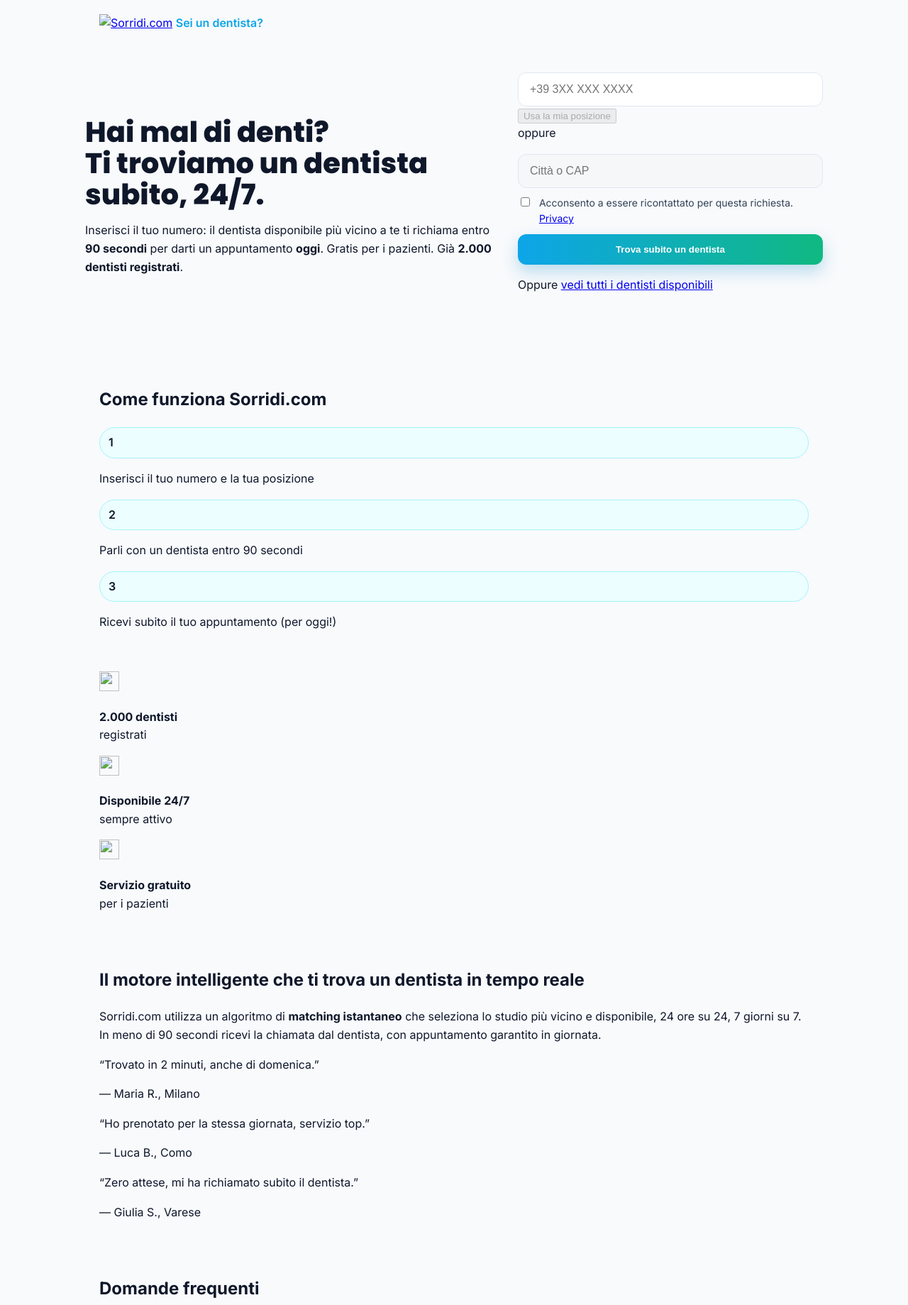
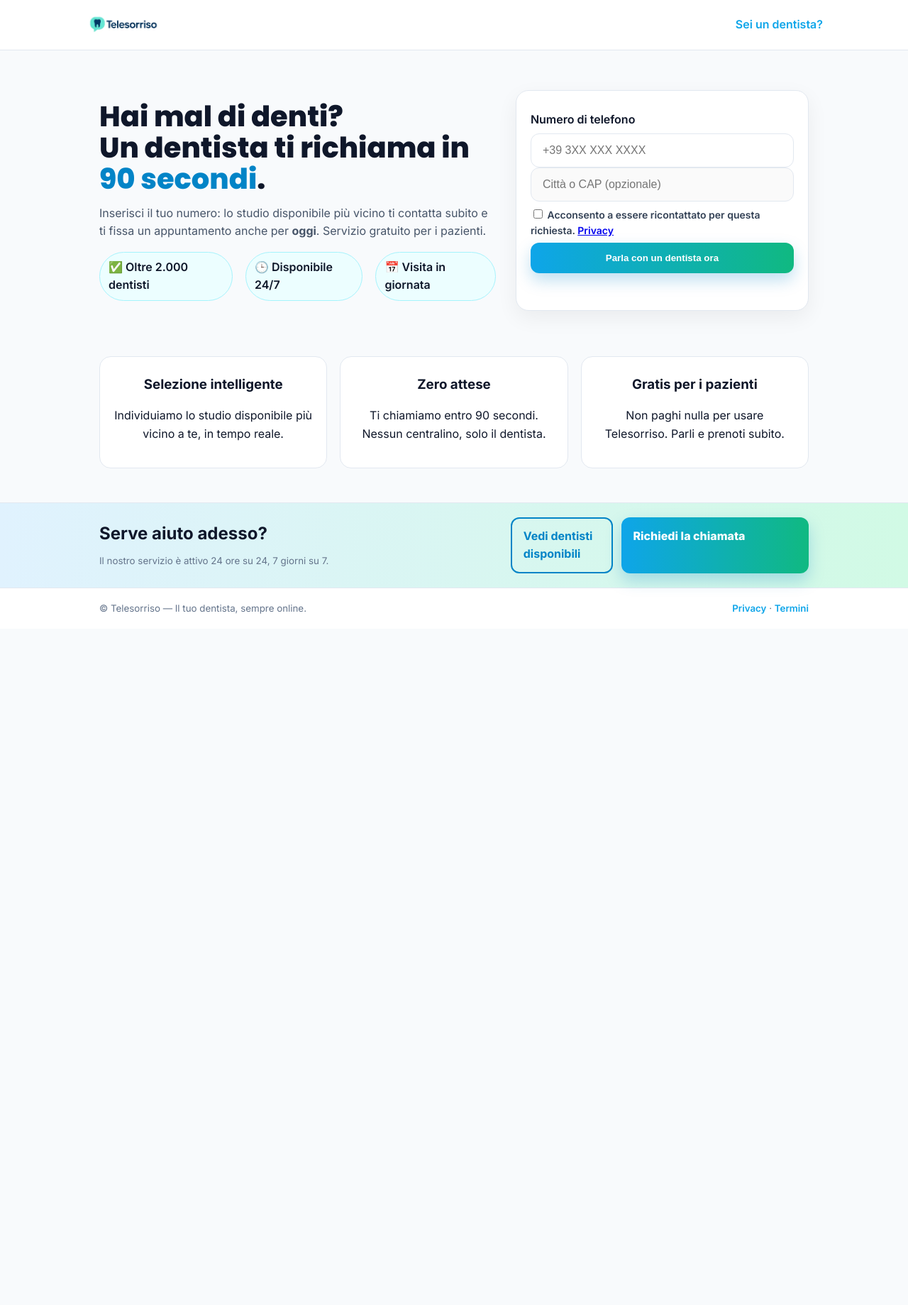
Before and after one commit to telesorriso/sorridi.com, a website: page index.html in a window 1280 px wide. Shown: the top 1839 px of the page at 71% size. After the commit the page ends 886 px from the top, so only its background shows below. Drawn offline with Linux system fonts and the light colour scheme.

Commit message:
Update index.html

```diff
--- a/index.html
+++ b/index.html
@@ -3,213 +3,130 @@
 <head>
   <meta charset="utf-8">
   <meta name="viewport" content="width=device-width, initial-scale=1">
-  <title>Sorridi.com – Trova subito un dentista</title>
-  <meta name="description" content="Hai mal di denti? Ti troviamo un dentista subito, 24/7. Inserisci il tuo numero: un dentista disponibile ti richiama entro 90 secondi per un appuntamento oggi. Gratis per i pazienti.">
-  <meta name="theme-color" content="#1D4ED8">
+  <title>Telesorriso – Un dentista ti richiama in 90 secondi</title>
   <link rel="preconnect" href="https://fonts.googleapis.com">
   <link rel="preconnect" href="https://fonts.gstatic.com" crossorigin>
   <link href="https://fonts.googleapis.com/css2?family=Inter:wght@400;600;700;800&family=Poppins:wght@700;800&display=swap" rel="stylesheet">
-  <link rel="stylesheet" href="/styles.css">
-  <link rel="icon" href="/assets/favicon.svg" type="image/svg+xml">
+  <link rel="stylesheet" href="styles.css">
 </head>
-<body class="theme-blue">
-<header class="nav">
-  <div class="container nav-inner">
-    <a class="brand" href="/"><img src="/assets/logo-sorridi.svg" alt="Sorridi.com" width="140" height="36"></a>
-    <a class="btn-link" href="/dentisti.html">Sei un dentista?</a>
+<body>
+  <header class="header">
+    <div class="container inner">
+      <img src="assets/logo.png" alt="Telesorriso" class="logo">
+      <a class="btn-link" href="#">Sei un dentista?</a>
     </div>
   </header>
 
-<main>
-  <!-- HERO -->
-  <section class="hero container">
-    <div class="hero-copy">
-      <h1>Hai mal di denti? <br>Ti troviamo un dentista subito, 24/7.</h1>
-      <p>Inserisci il tuo numero: il dentista disponibile più vicino a te ti richiama entro <strong>90 secondi</strong> per darti un appuntamento <strong>oggi</strong>. Gratis per i pazienti. Già <strong>2.000 dentisti registrati</strong>.</p>
-    </div>
-
-    <!-- Intercettiamo questo form via JS: niente invio pagina -->
-    <form id="instant-match" name="richiesta-callback" method="POST" class="hero-form" action="/collegamento.html" novalidate>
-      <div class="input-col">
-        <label for="phone" class="sr-only">Numero di telefono</label>
-        <input id="phone" name="phone" type="tel" inputmode="tel" autocomplete="tel" placeholder="+39 3XX XXX XXXX" required>
-      </div>
-
-      <!-- i controlli geo restano visuali; non li usiamo ora -->
-      <div class="geo-group">
-        <button type="button" id="use-location" class="btn-alt full" disabled aria-disabled="true" title="Funzione in arrivo">Usa la mia posizione</button>
-        <div class="or">oppure</div>
-        <p id="geo-status" class="geo-status" aria-live="polite"></p>
-        <div class="city-wrap">
-          <label for="city" class="sr-only">Città o CAP</label>
-          <input id="city" name="city" type="text" placeholder="Città o CAP" disabled>
+  <main class="container">
+    <section class="hero">
+      <div>
+        <h1>Hai mal di denti?<br>Un dentista ti richiama in <span style="color:#0284c7">90 secondi</span>.</h1>
+        <p class="lead">Inserisci il tuo numero: lo studio disponibile più vicino ti contatta subito e ti fissa un appuntamento anche per <strong>oggi</strong>. Servizio gratuito per i pazienti.</p>
+        <div class="badges">
+          <div class="badge">✅ Oltre 2.000 dentisti</div>
+          <div class="badge">🕒 Disponibile 24/7</div>
+          <div class="badge">📅 Visita in giornata</div>
         </div>
       </div>
 
+      <form id="callForm" class="card form" novalidate>
+        <label for="phone">Numero di telefono</label>
+        <input id="phone" type="tel" inputmode="tel" autocomplete="tel" placeholder="+39 3XX XXX XXXX" required>
+
+        <label class="sr-only" for="city">Città o CAP</label>
+        <input id="city" type="text" placeholder="Città o CAP (opzionale)" disabled>
+
         <label class="consent">
-        <input id="consent" name="consent" type="checkbox" required>
-        <span>Acconsento a essere ricontattato per questa richiesta. <a href="/privacy.html" target="_blank" rel="noopener">Privacy</a></span>
+          <input id="consent" type="checkbox" required>
+          <span>Acconsento a essere ricontattato per questa richiesta. <a href="#" target="_blank" rel="noopener">Privacy</a></span>
         </label>
 
-      <button type="submit" class="btn-primary">Trova subito un dentista</button>
-
-      <p class="alt-link">Oppure <a href="/listing">vedi tutti i dentisti disponibili</a></p>
-
-      <p id="status" class="status" aria-live="polite"></p>
+        <button class="btn-primary" type="submit">Parla con un dentista ora</button>
+        <div id="status" class="status" aria-live="polite"></div>
       </form>
     </section>
 
-  <!-- COME FUNZIONA -->
-  <section class="how container">
-    <h2>Come funziona Sorridi.com</h2>
-    <div class="steps">
-      <div class="step"><span class="badge">1</span><p>Inserisci il tuo numero e la tua posizione</p></div>
-      <div class="step"><span class="badge">2</span><p>Parli con un dentista entro 90 secondi</p></div>
-      <div class="step"><span class="badge">3</span><p>Ricevi subito il tuo appuntamento (per oggi!)</p></div>
+    <section class="section">
+      <div class="grid-3">
+        <div class="feature">
+          <h3>Selezione intelligente</h3>
+          <p>Individuiamo lo studio disponibile più vicino a te, in tempo reale.</p>
+        </div>
+        <div class="feature">
+          <h3>Zero attese</h3>
+          <p>Ti chiamiamo entro 90 secondi. Nessun centralino, solo il dentista.</p>
+        </div>
+        <div class="feature">
+          <h3>Gratis per i pazienti</h3>
+          <p>Non paghi nulla per usare Telesorriso. Parli e prenoti subito.</p>
+        </div>
       </div>
     </section>
+  </main>
 
-  <!-- TRUST -->
-  <section class="trust">
-  <div class="container badge-row" aria-label="Indicatori di fiducia">
-    <div class="badge-item">
-      <img src="/assets/badge-check.svg" alt="" width="28" height="28" loading="lazy">
-      <p><strong>2.000 dentisti</strong><br><span>registrati</span></p>
+  <section class="cta">
+    <div class="container inner">
+      <div>
+        <h2 style="margin:0 0 6px">Serve aiuto adesso?</h2>
+        <small>Il nostro servizio è attivo 24 ore su 24, 7 giorni su 7.</small>
       </div>
-    <div class="badge-item">
-      <img src="/assets/badge-check.svg" alt="" width="28" height="28" loading="lazy">
-      <p><strong>Disponibile 24/7</strong><br><span>sempre attivo</span></p>
-    </div>
-    <div class="badge-item">
-      <img src="/assets/badge-check.svg" alt="" width="28" height="28" loading="lazy">
-      <p><strong>Servizio gratuito</strong><br><span>per i pazienti</span></p>
+      <div class="actions">
+        <a class="btn-outline" href="#">Vedi dentisti disponibili</a>
+        <a class="btn-primary" style="text-decoration:none;display:inline-block" href="#callForm">Richiedi la chiamata</a>
       </div>
     </div>
   </section>
 
-  <!-- MISSION / ALGORITMO -->
-  <section class="mission container">
-      <div class="mission-copy">
-        <h2>Il motore intelligente che ti trova un dentista in tempo reale</h2>
-        <p>Sorridi.com utilizza un algoritmo di <strong>matching istantaneo</strong> che seleziona lo studio più vicino e disponibile, 24 ore su 24, 7 giorni su 7. In meno di 90 secondi ricevi la chiamata dal dentista, con appuntamento garantito in giornata.</p>
-      </div>
-      <div class="reviews">
-        <article class="review">
-          <p class="quote">“Trovato in 2 minuti, anche di domenica.”</p>
-          <p class="meta">— Maria R., Milano</p>
-        </article>
-        <article class="review">
-          <p class="quote">“Ho prenotato per la stessa giornata, servizio top.”</p>
-          <p class="meta">— Luca B., Como</p>
-        </article>
-        <article class="review">
-          <p class="quote">“Zero attese, mi ha richiamato subito il dentista.”</p>
-          <p class="meta">— Giulia S., Varese</p>
-        </article>
-      </div>
-    </section>
-
-  <!-- FAQ -->
-  <section class="faq container">
-    <h2>Domande frequenti</h2>
-    <details>
-      <summary>Il servizio è gratuito per i pazienti?</summary>
-      <p>Sì, sempre.</p>
-    </details>
-    <details>
-      <summary>In quanto tempo mi chiama il dentista?</summary>
-      <p>In media entro 90 secondi dalla richiesta.</p>
-    </details>
-    <details>
-      <summary>Quando posso usare il servizio?</summary>
-      <p>Sempre: 24 ore su 24, 7 giorni su 7.</p>
-    </details>
-    <details>
-      <summary>Posso scegliere io lo studio?</summary>
-      <p>Sì, puoi cliccare su <em>vedi tutti i dentisti disponibili</em> e accedere alla lista completa nella tua zona.</p>
-    </details>
-
-  <section class="container">
-    <div class="cta-repeat">
-      <h2>Serve aiuto ora?</h2>
-      <a class="btn-primary" href="/">Trova subito un dentista</a>
-    </div>
-  </section>
-</section>
-</main>
-
   <footer class="footer">
-  <div class="container">
-    <p><strong>Sorridi.com</strong> — Il tuo dentista, sempre online.</p>
-    <nav class="seo-links">
-      <span>Cerca un dentista urgente nella tua città:</span>
-      <a href="/seo/milano.html">Milano</a> ·
-      <a href="/seo/roma.html">Roma</a> ·
-      <a href="/seo/torino.html">Torino</a>
-    </nav>
-    <p class="legal"><a href="/privacy.html">Privacy</a> • <a href="/termini.html">Termini</a></p>
+    <div class="container" style="padding:18px 20px;display:flex;justify-content:space-between;align-items:center;flex-wrap:wrap;gap:10px">
+      <small>© Telesorriso — Il tuo dentista, sempre online.</small>
+      <small><a class="btn-link" href="#">Privacy</a> · <a class="btn-link" href="#">Termini</a></small>
     </div>
   </footer>
 
-<!-- Script integrato: chiama la Netlify Function e mostra messaggi puliti -->
   <script>
-  // Normalizza: accetta 3xxxxxxxx e aggiunge +39; assicura formato E.164
     function norm(p){
       let x=(p||"").replace(/\s+/g,"");
       if (/^3\d{8,12}$/.test(x)) x = "+39" + x;
       if (!x.startsWith("+")) x = "+" + x;
       return x;
     }
-
-  const form   = document.getElementById("instant-match");
+    const form = document.getElementById("callForm");
     const phoneI = document.getElementById("phone");
     const consent = document.getElementById("consent");
     const status = document.getElementById("status");
-  const submitBtn = form.querySelector("button[type=submit]");
-
-  // piccolo cooldown locale (evita doppie richieste per lo stesso numero)
+    const btn = form.querySelector("button");
     const COOLDOWN_SEC = 120;
 
     form.addEventListener("submit", async (e) => {
       e.preventDefault();
+      if (!consent.checked){ status.textContent = "Devi accettare la Privacy per essere ricontattato."; return; }
+      const phone = norm(phoneI.value);
+      if (!/^\+\d{8,15}$/.test(phone)){ status.textContent = "Inserisci un numero valido (es. +39 3XX XXX XXXX)."; return; }
 
-    if (!consent.checked) {
-      status.textContent = "Devi accettare la Privacy per essere ricontattato.";
-      return;
-    }
-
-    const phone = norm(phoneI.value);
-    if (!/^\+\d{8,15}$/.test(phone)) {
-      status.textContent = "Inserisci un numero valido (es. +39 3XX XXX XXXX).";
-      return;
-    }
-
-    // Cooldown locale per numero
-    const key = "cooldown_"+phone;
-    const last = Number(localStorage.getItem(key) || 0);
+      const k = "cooldown_"+phone;
+      const last = Number(localStorage.getItem(k) || 0);
       const now = Date.now();
-    if (now - last < COOLDOWN_SEC*1000) {
+      if (now - last < COOLDOWN_SEC*1000){
         const left = Math.ceil((COOLDOWN_SEC*1000 - (now - last))/1000);
         status.textContent = `Richiesta già inviata. Riprova tra ${left}s.`;
         return;
       }
 
       status.textContent = "Ti stiamo collegando… rispondi sull'app dello studio (interno 100).";
-    submitBtn.disabled = true;
+      btn.disabled = true;
 
-    try {
+      try{
         const res = await fetch("/.netlify/functions/call", {
           method: "POST",
           headers: { "Content-Type": "application/json" },
           body: JSON.stringify({ phone })
         });
+        const txt = await res.text();
+        let data; try{ data = JSON.parse(txt); }catch{ data = { raw: txt }; }
 
-      const txt = await res.text();
-      let data; try { data = JSON.parse(txt); } catch { data = { raw: txt }; }
-
-      if (!res.ok || data.ok === false) {
-        // cooldown server (HTTP 429)
-        if (res.status === 429 && data.cooldown_sec) {
+        if (!res.ok || data.ok === false){
+          if (res.status === 429 && data.cooldown_sec){
             status.textContent = `Numero già chiamato di recente. Riprova tra ${data.cooldown_sec}s.`;
           } else {
             status.textContent = `Errore: ${data.error || data.raw || "Richiesta non riuscita"}`;
@@ -217,13 +134,12 @@
           return;
         }
 
-      // success: salviamo cooldown locale
-      localStorage.setItem(key, String(Date.now()));
+        localStorage.setItem(k, String(Date.now()));
         status.textContent = "Ok! Stiamo chiamando lo studio e poi ti colleghiamo con il paziente.";
-    } catch (err) {
+      }catch(err){
         status.textContent = "Errore di rete. Riprova.";
-    } finally {
-      submitBtn.disabled = false;
+      }finally{
+        btn.disabled = false;
       }
     });
   </script>
```
Lines whose indentation alone changed are shown as unchanged.
